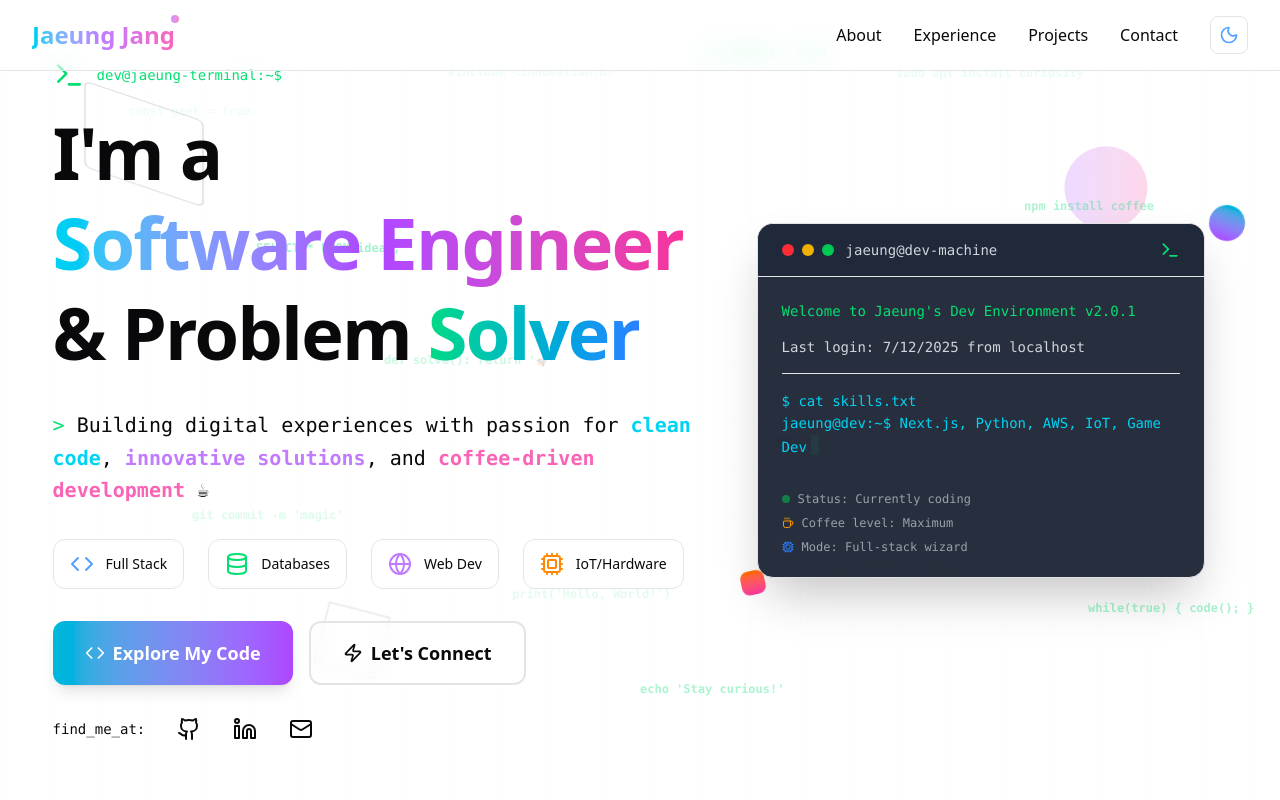
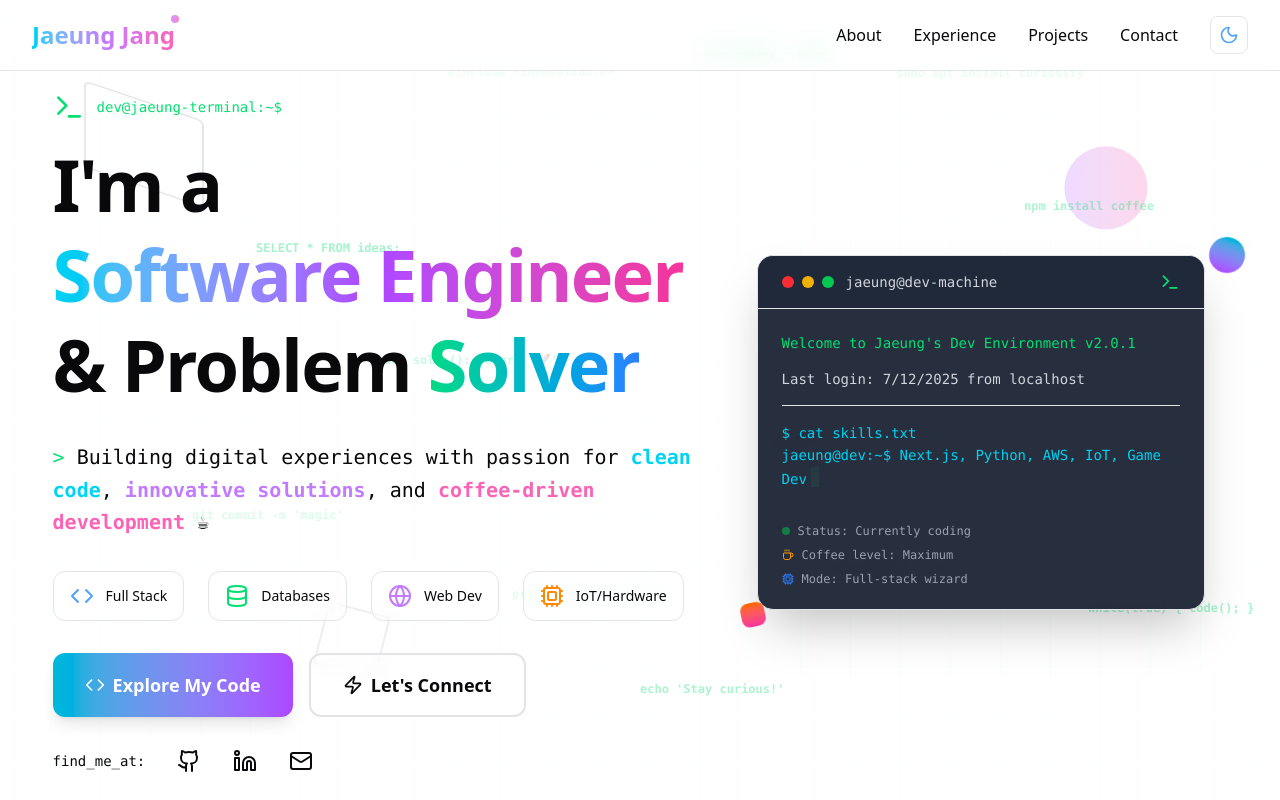
Before and after one commit to JaeungJayJang/personal_website_3, a Next.js app: page / in a window 1280 px wide. Shown: the top 800 px of the page. Built offline with nearby package versions, Linux system fonts and the light colour scheme.

Commit message:
add padding to hero section for improved layout

```diff
--- a/src/components/hero-section.tsx
+++ b/src/components/hero-section.tsx
@@ -123,7 +123,7 @@ const floatingElements = [
     },
   };
   return (
-    <section className="min-h-screen flex items-center justify-center relative overflow-hidden bg-gradient-to-br from-background via-muted/10 to-background">
+    <section className="min-h-screen flex items-center justify-center relative overflow-hidden bg-gradient-to-br from-background via-muted/10 to-background pt-20 sm:pt-24 lg:pt-16">
 
       {/* Animated Background Elements */}
       <div className="absolute inset-0 -z-10">
```
